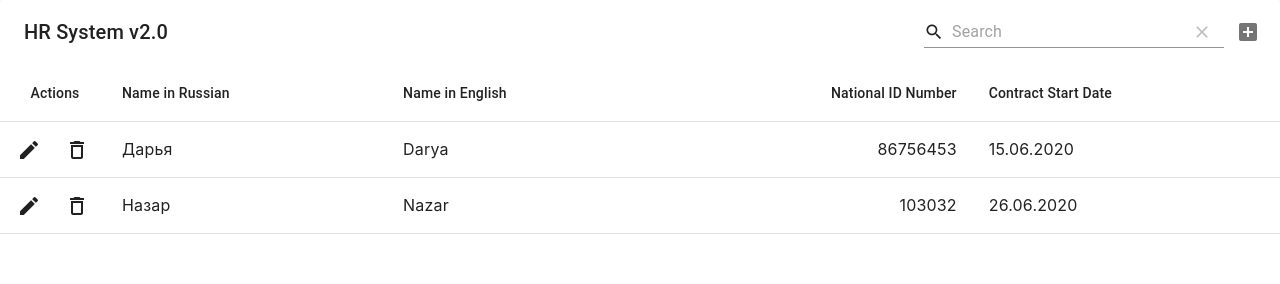
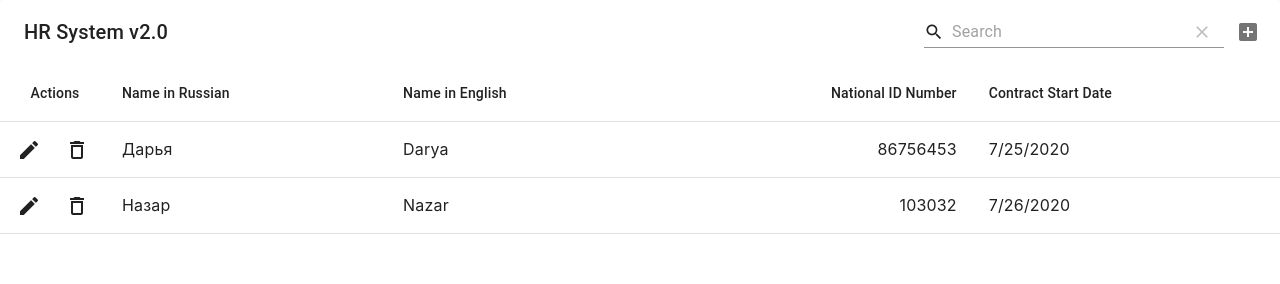
Before and after one commit to DaryaLukashik/HRSystem, a React (Create React App) app: page / in a window 1280 px wide. Shown: the top 284 px of the page. Built offline with nearby package versions, Linux system fonts and the light colour scheme.

Commit message:
add validation and type for date valid

```diff
--- a/src/App.tsx
+++ b/src/App.tsx
@@ -7,7 +7,7 @@ interface Row {
   nameRU: string;
   nameEN: string;
   nationalIdNumber: number;
-  contractStartDate: any;
+  contractStartDate: Date;
 }
 
 interface TableState {
@@ -31,12 +31,12 @@ const App: React.FC = () => {
       },
     ],
     data: [
-      { nameRU: 'Дарья', nameEN: 'Darya', nationalIdNumber: 86756453, contractStartDate: '15.06.2020' },
+      { nameRU: 'Дарья', nameEN: 'Darya', nationalIdNumber: 86756453, contractStartDate: new Date(2020, 6, 25) },
       {
         nameRU: 'Назар',
         nameEN: 'Nazar',
         nationalIdNumber: 103032,
-        contractStartDate: '26.06.2020',
+        contractStartDate: new Date(2020, 6, 26)
       },
     ],
   });
@@ -51,11 +51,15 @@ const App: React.FC = () => {
           new Promise((resolve) => {
             setTimeout(() => {
               resolve();
-              setState((prevState) => {
-                const data = [...prevState.data];
-                data.push(newData);
-                return { ...prevState, data };
-              });
+              //Add validation to form (nameEN)
+              if (newData.nameEN) {
+                setState((prevState) => {
+                  const data = [...prevState.data];
+                  data.push(newData);
+                  return { ...prevState, data };
+                });
+              }
+
             }, 600);
           }),
         onRowUpdate: (newData, oldData) =>
```
